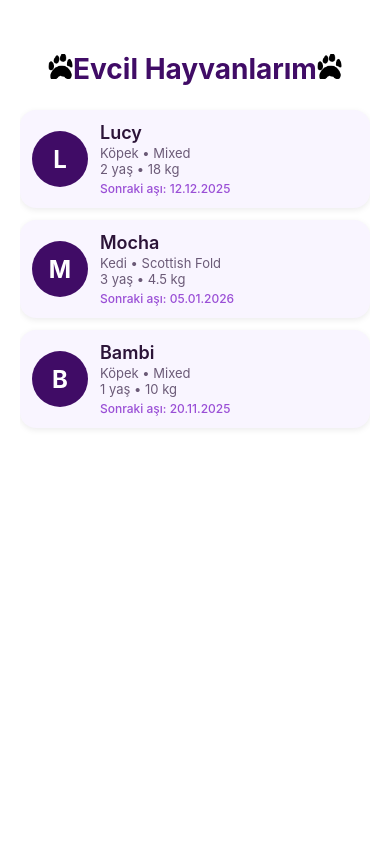
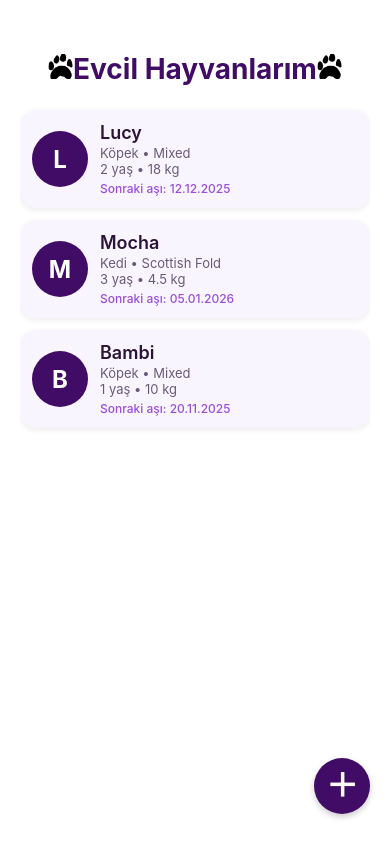
Before and after one commit to Berfin4615/MyPetApp, a React Native app in the folder Mobile/: screen /Dashboard in a window 390 px wide. Built offline with nearby package versions, Linux system fonts and the light colour scheme.

Commit message:
PetCreate page and button are added.

```diff
--- a/Mobile/src/navigation/AppNavigator.js
+++ b/Mobile/src/navigation/AppNavigator.js
@@ -3,6 +3,7 @@ import LoginScreen from '../screens/LoginScreen';
 import DashboardScreen from '../screens/DashboardScreen';
 import RegisterScreen from '../screens/RegisterScreen';
 import PetScreen from '../screens/PetScreen';
+import PetCreateScreen from '../screens/PetCreateScreen';
 
 const Stack = createNativeStackNavigator();
 
@@ -13,6 +14,7 @@ export default function AppNavigator() {
       <Stack.Screen name="Dashboard" component={DashboardScreen} options={{ headerShown: false }}/>
       <Stack.Screen name="Register" component={RegisterScreen} options={{ headerShown: false }}/>
       <Stack.Screen name="Pet" component={PetScreen} options={{ headerShown: false }}/>
+      <Stack.Screen name="PetCreate" component={PetCreateScreen} options={{ headerShown: false }}/>
     </Stack.Navigator>
   );
 }
--- a/Mobile/src/screens/DashboardScreen.tsx
+++ b/Mobile/src/screens/DashboardScreen.tsx
@@ -55,12 +55,18 @@ export default function DashboardScreen({  navigation }) {
         <Image source={require('../assets/paw.png')} style={{ width: 25, height: 25 }} />
       </Text>
 
-    <FlatList
+      <FlatList
         data={pets}
         keyExtractor={(item) => item.id}
         renderItem={renderPet}
         contentContainerStyle={styles.listContent}
       />
+      <TouchableOpacity
+        style={styles.fab}
+        onPress={() => navigation.navigate('PetCreate')}
+      >
+        <Text style={styles.fabText}>＋</Text>
+      </TouchableOpacity>
     </View>
   );
 }
@@ -128,4 +134,26 @@ const styles = StyleSheet.create({
     color: '#9a4fd6',
     fontWeight: '500',
   },
+  fab: {
+    position: 'absolute',
+    right: 20,
+    bottom: 30,
+    width: 56,
+    height: 56,
+    borderRadius: 28,
+    backgroundColor: '#400c66',
+    justifyContent: 'center',
+    alignItems: 'center',
+    elevation: 5,
+    shadowColor: '#000',
+    shadowOpacity: 0.2,
+    shadowRadius: 6,
+    shadowOffset: { width: 0, height: 3 },
+  },
+  fabText: {
+    color: '#fff',
+    fontSize: 32,
+    lineHeight: 32,
+    fontWeight: 'bold',
+  },
 });
--- /dev/null
+++ b/Mobile/src/screens/PetCreateScreen.tsx
@@ -0,0 +1,31 @@
+import { View, Text, StyleSheet, Image, TouchableOpacity, FlatList } from 'react-native';
+import { useState } from 'react';
+
+export default function PetCreateScreen() {
+
+  return (
+    <View style={styles.container}>
+
+      <Text style={styles.title}>
+        Evcil Hayvan ekleme sayfası
+      </Text>
+
+    </View>
+  );
+}
+
+const styles = StyleSheet.create({
+  container: {
+    flex: 1,
+    backgroundColor: '#fff',
+    paddingHorizontal: 20,
+    paddingTop: 52,
+  },
+  title: {
+    fontSize: 28,
+    color: '#400c66',
+    textAlign: 'center',
+    marginBottom: 16,
+    fontWeight: 'bold',
+  }
+});
```
